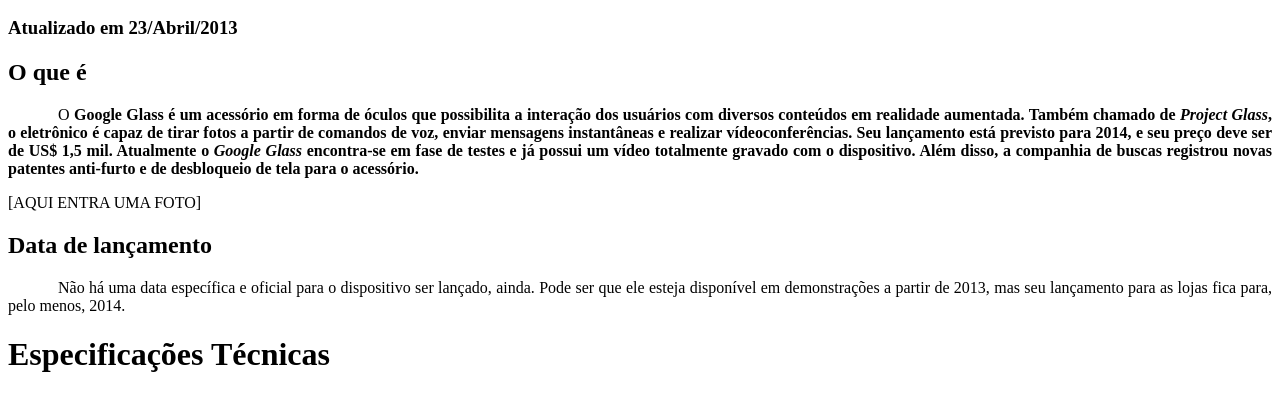
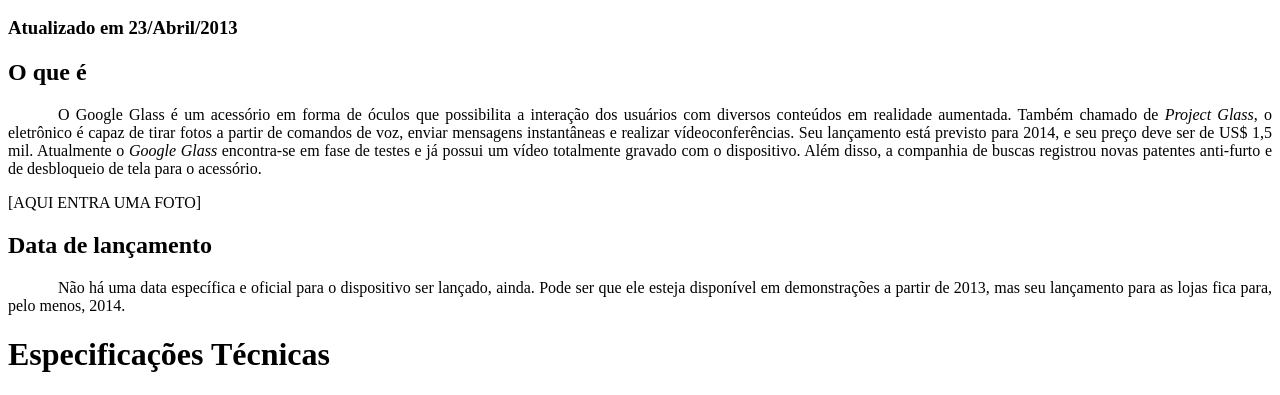
Before and after one commit to Deividtrofino/projeto-glass-html5, a plain HTML site: page index.html in a window 1280 px wide. Shown: the part 402-797 px from the top of the page. Drawn offline with Linux system fonts and the light colour scheme.

Commit message:
alterei font-weight

```diff
--- a/index.html
+++ b/index.html
@@ -38,7 +38,7 @@
     </HGROUP>
 
     <H2>O que é</H2>
-    <p>O <span style="font-weight:900;">Google Glass é um acessório em forma de óculos que possibilita a interação dos usuários com diversos conteúdos em realidade aumentada. Também chamado de <i>Project Glass</i>, o eletrônico é capaz de tirar fotos a partir de comandos de voz, enviar mensagens instantâneas e realizar vídeo&shy;con&shy;ferên&shy;cias. Seu lançamento está previsto para 2014, e seu preço deve ser de US$ 1,5 mil. Atualmente o <em>Google Glass</em> encontra-se em fase de testes e já possui um vídeo totalmente gravado com o dispositivo. Além disso, a companhia de buscas registrou novas patentes anti-furto e de desbloqueio de tela para o acessório.</p>
+    <p>O <span style="font-weight:400;">Google Glass é um acessório em forma de óculos que possibilita a interação dos usuários com diversos conteúdos em realidade aumentada. Também chamado de <i>Project Glass</i>, o eletrônico é capaz de tirar fotos a partir de comandos de voz, enviar mensagens instantâneas e realizar vídeo&shy;con&shy;ferên&shy;cias. Seu lançamento está previsto para 2014, e seu preço deve ser de US$ 1,5 mil. Atualmente o <em>Google Glass</em> encontra-se em fase de testes e já possui um vídeo totalmente gravado com o dispositivo. Além disso, a companhia de buscas registrou novas patentes anti-furto e de desbloqueio de tela para o acessório.</p>
 
 [AQUI ENTRA UMA FOTO]
 
```
